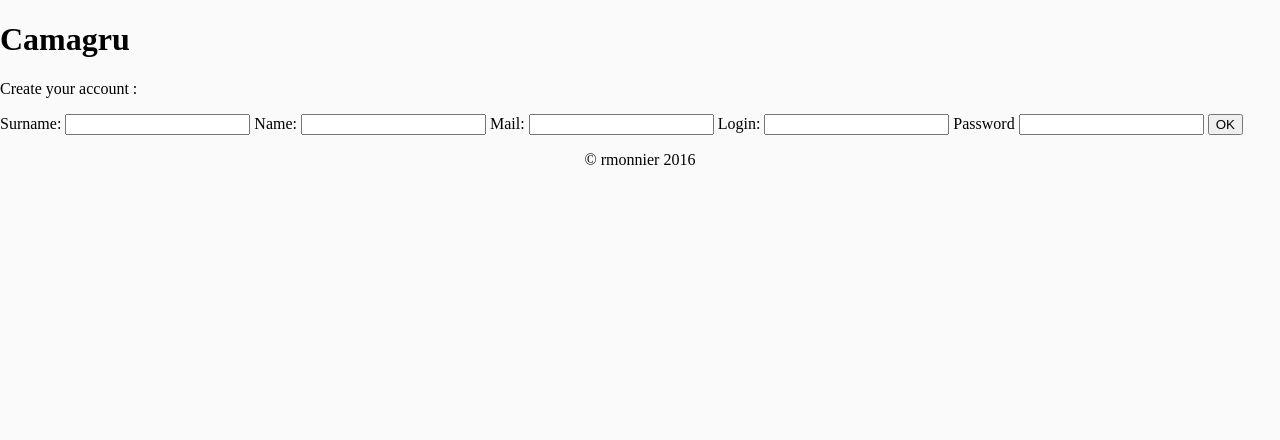
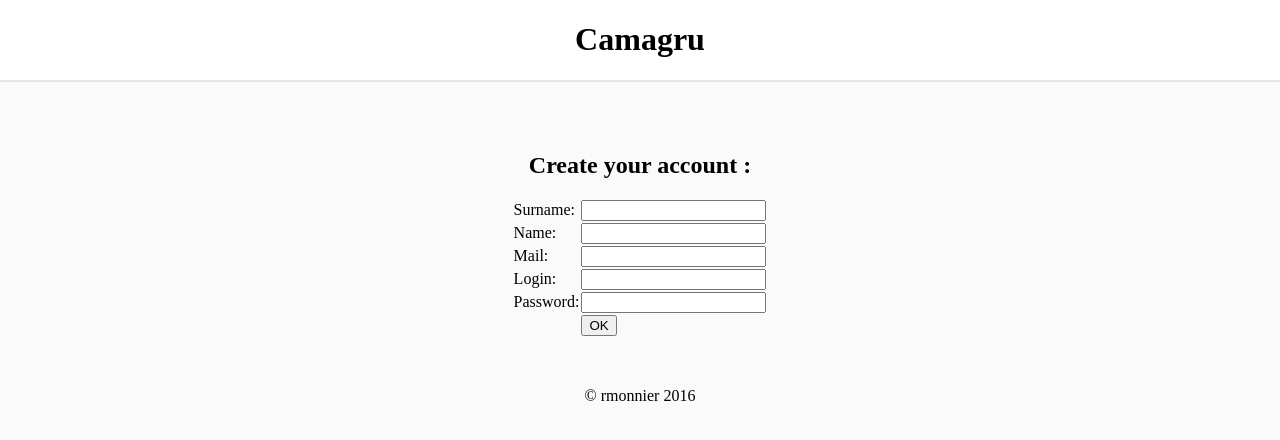
Before and after one commit to rmonnier/camagru, a PHP site: template pages/signup.php in a window 1280 px wide. Shown: the top 440 px of the page. Run offline with PHP 8.4, Linux system fonts and the light colour scheme; the template is opened without the code that fills it, so the values that code supplies are empty.

Commit message:
css unloggued pages improved

```diff
--- a/pages/signup.php
+++ b/pages/signup.php
@@ -45,15 +45,37 @@ if (isset($_POST['login']) && isset($_POST['mail']) && isset($_POST['passwd']))
 		header("Location: index.php");
 	}
 }
+require "templates/header_unloggued.php";
 
 ?>
-<header>
-	<h1>Camagru</h1>
-</header>
-<p>Create your account :</p>
-<form method="post" action="#">
-	Surname: <input type="text" name="surname" <?php keepValues($surname);?>/>   Name: <input type="text" name="name" <?php keepValues($name);?>/>
-	Mail: <input type="email" name="mail" <?php keepValues($mail);?>/>
-	Login: <input type="text" name="login" <?php keepValues($login);?>/>   Password <input type="password" name="passwd" <?php keepValues($_POST['passwd']);?>/>
-	<input type="submit" value="OK" />
-</form>
+<div class="site-signin">
+	<h2>Create your account :</h2>
+	<form action="#" method="post" novalidate="1" onsubmit="">
+		<table cellspacing="0" role="presentation">
+			<tr>
+				<td><label for="surname">Surname: </label></td>
+				<td><input type="text" name="surname" <?php keepValues($surname);?>/></td>
+			</tr>
+			<tr>
+				<td><label for="name">Name: </label></td>
+				<td><input type="text" name="name" <?php keepValues($name);?>/></td>
+			</tr>
+			<tr>
+				<td><label for="mail">Mail: </label></td>
+				<td><input type="email" name="mail" <?php keepValues($mail);?>/></td>
+			</tr>
+			<tr>
+				<td><label for="login">Login: </label></td>
+				<td><input type="text" name="login" <?php keepValues($login);?>/></td>
+			</tr>
+			<tr>
+				<td><label for="passwd">Password: </label></td>
+				<td><input type="password" name="passwd" <?php keepValues($_POST['passwd']);?>/></td>
+			</tr>
+			<tr>
+				<td></td>
+				<td><input type="submit" value="OK"/></td>
+			</tr>
+		</table>
+	</form>
+</div>
--- /dev/null
+++ b/pages/templates/header_unloggued.php
@@ -0,0 +1,5 @@
+<header class="site-header">
+	<div class="header-name">
+		<h1>Camagru</h1>
+	</div>
+</header>
--- a/public/css/index.css
+++ b/public/css/index.css
@@ -123,3 +126,9 @@ img, video
 .site-footer {
   text-align: center;
 }
+.site-signin {
+  display: flex;
+  flex-direction: column;
+  margin: 50px;
+  align-items: center;
+}
```
Also changed, not shown: other parts of public/css/index.css (+20 -17 lines), pages/forgot.php (+21 -8 lines), pages/signin.php (+8 -7 lines), pages/templates/header_loggued.php (+0 -8 lines).
